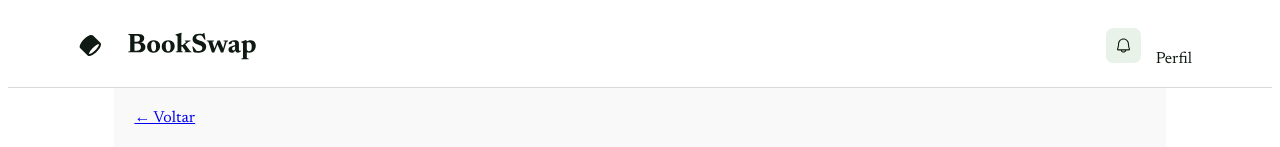
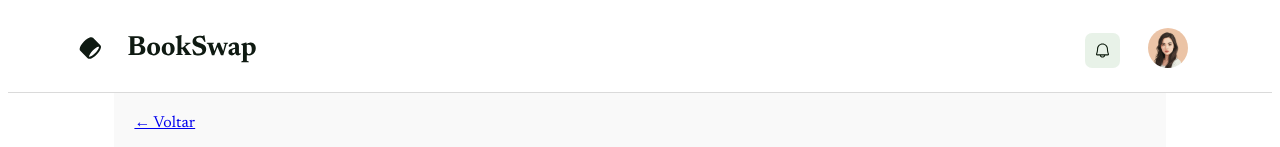
Before and after one commit to nadsonsousa95/bookswap-front, a React (Vite) app: page /books/1 in a window 1280 px wide. Shown: the top 147 px of the page. Built offline with nearby package versions, Linux system fonts and the light colour scheme.

Commit message:
fix: fix Header Layout

```diff
--- a/src/components/Header/Header.module.css
+++ b/src/components/Header/Header.module.css
@@ -20,8 +20,26 @@ header{
     padding: 11px;
 }
 
+.navLinks{
+    align-items: center;
+}
+
+.navLinks Link{
+    align-items: center;
+}
+
 .navLinks a{
     margin: 5px;
     text-decoration: none;
     color: var(--text-color);
+    margin-bottom: 8px;
 }
+
+.navLinks img{
+    margin: 0 9px;
+    transition: 0.9s;
+}
+
+.navLinks img:hover{
+    opacity: 50%;
+}
--- a/src/components/Header/Header.tsx
+++ b/src/components/Header/Header.tsx
@@ -3,6 +3,7 @@ import styles from './Header.module.css';
 import { Link } from 'react-router-dom';
 import logo from './../../assets/img/logo.svg'
 import iconNotf from './../../assets/icons/messages.svg'
+import profile from './../../assets/img/profile.svg'
 
 export function Header(){
     const loadingAuth: boolean = false;
@@ -27,7 +28,9 @@ export function Header(){
                             <Link to={'/'}>
                                 <img style={{ width:35 }} src={iconNotf}/>
                             </Link>
-                            <Link to={'/dashboard'}><a>Perfil</a></Link>
+                            <Link to={'/dashboard'}>
+                                <img style={{ width:40}} src={profile}/>
+                            </Link>
                         </div>
                     )}
                 </div>
```
Also changed, not shown: src/assets/img/profile.svg (added).
